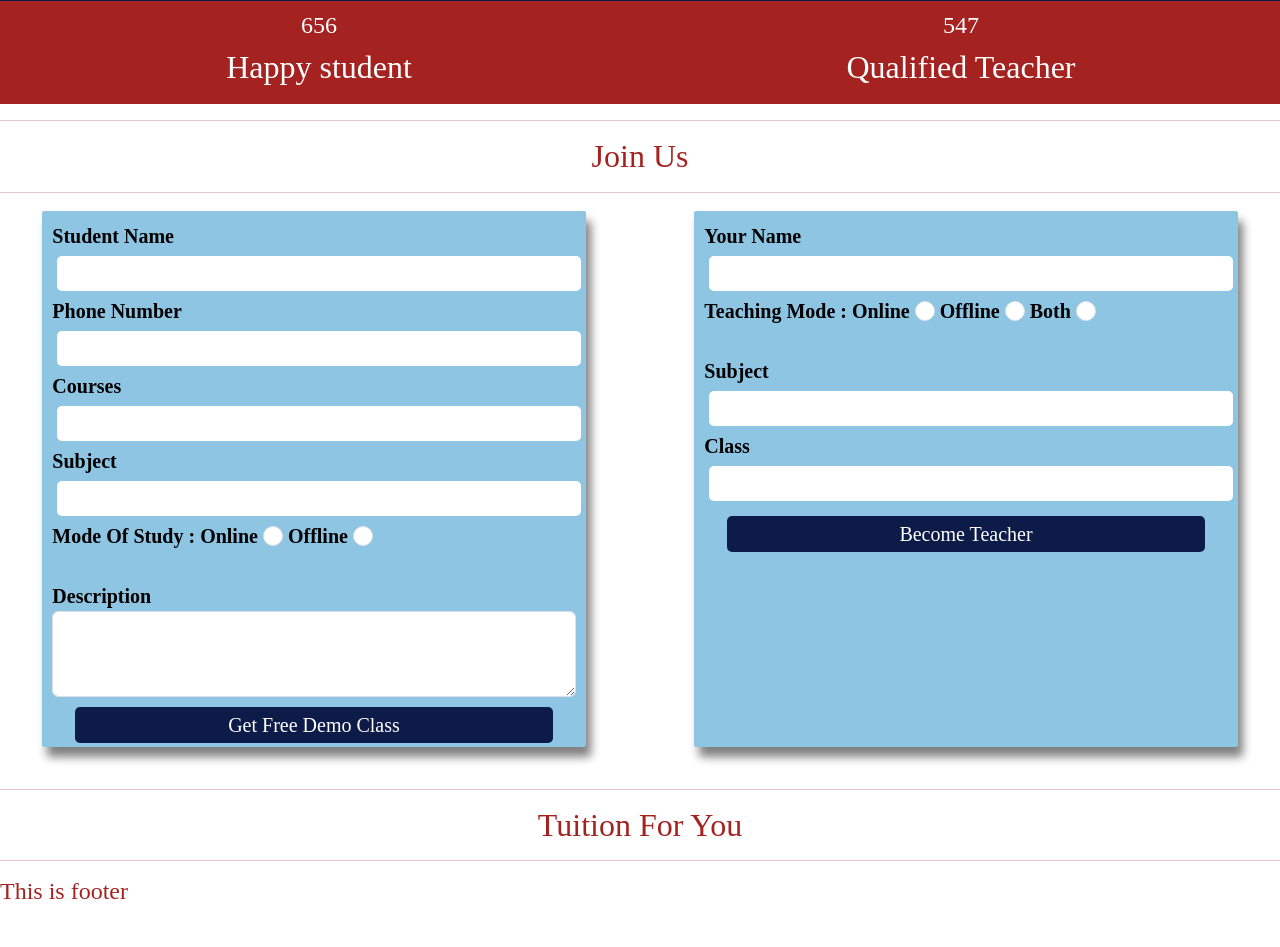
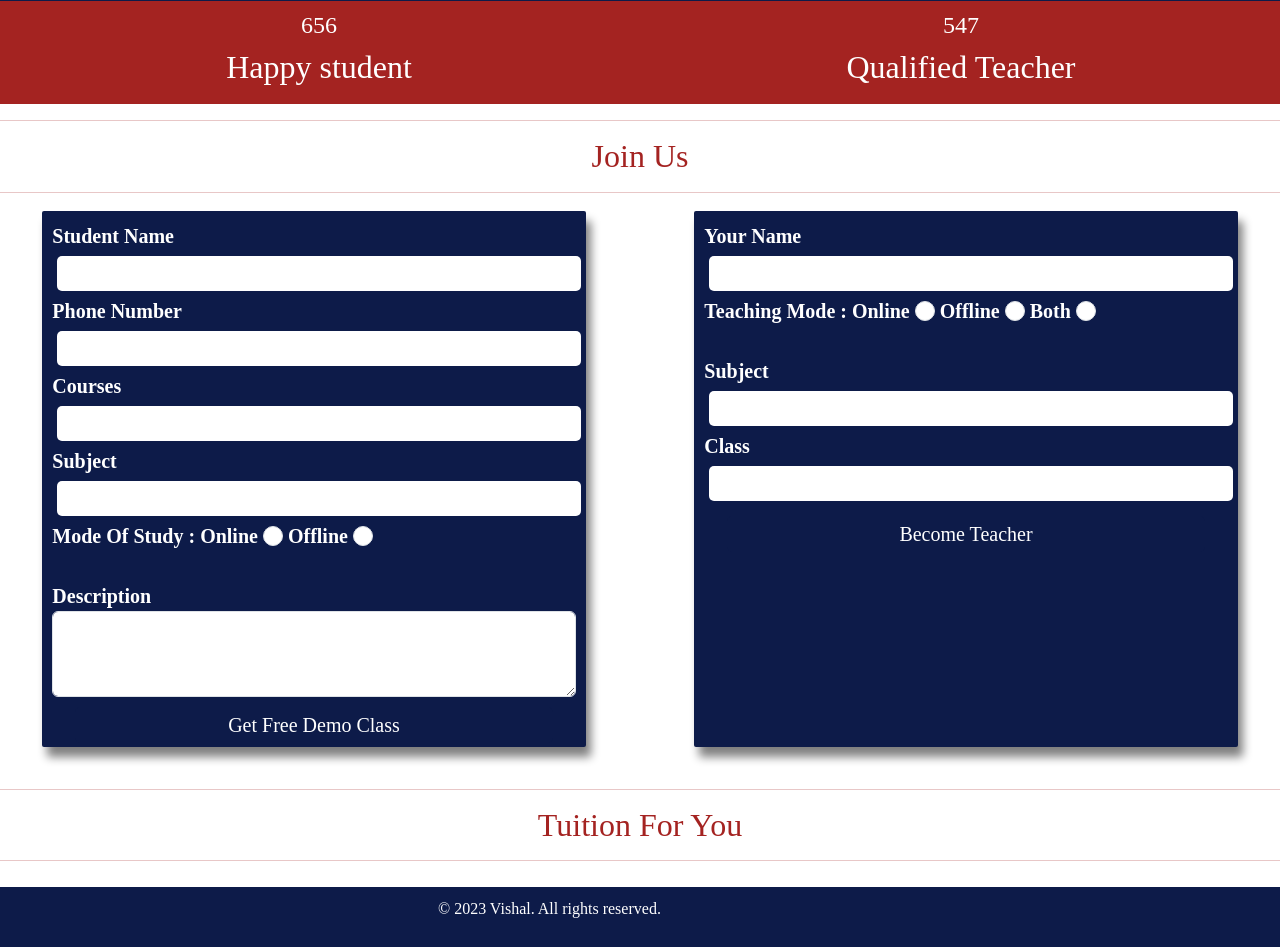
Before and after one commit to vishalorvb/TuitionFinal, a Django app: page / in a window 1280 px wide. Shown: the part 407-1354 px from the top of the page. Before the commit the page ends 1306 px from the top, so only its background shows below. Run offline with Django 3.2, Linux system fonts and the light colour scheme; data that the repository does not hold is empty.

Commit message:
footer added

```diff
--- a/Tuition/Templates/Home/footer.html
+++ b/Tuition/Templates/Home/footer.html
@@ -2,5 +2,22 @@
 {% load static%}
 <link rel="stylesheet" type="text/css" href="{% static 'css/footer.css' %}">
 <div class="footer">
-    <h4>This is footer</h4>
+    <div class="row">
+        <div class="col-md-4">
+
+
+
+        </div>
+        <div class="col-md-4">
+<p>&copy; 2023 Vishal. All rights reserved.</p>
+
+
+
+        </div>
+        <div class="col-md-4">
+
+
+
+        </div>
+    </div>
 </div>
--- a/Tuition/Templates/usermanager/Login.html
+++ b/Tuition/Templates/usermanager/Login.html
@@ -21,12 +21,9 @@
                             <div class="col-12">
                                 <input class="midinput" type="text" name="phone_number">
                             </div>
-
-
                             <div class="col-12">
                                 <input class="submitbutton" type="submit" value="Get OTP">
                             </div>
-
                             </form>
                         </div>
                     </div>
--- a/Tuition/static/css/footer.css
+++ b/Tuition/static/css/footer.css
@@ -1,3 +1,6 @@
-.footer h4{
-    color: var(--Light);
+.footer {
+    background-color: var(--Dark);
+    color: white;
+    margin-top: 10px;
+    padding: 10px;
 }
--- a/Tuition/static/css/form.css
+++ b/Tuition/static/css/form.css
@@ -3,8 +3,8 @@
     border-radius: 2px;
     margin: 2px;
     padding: 10px;
-    color: black;
-    background-color: rgb(141,197,227);
+    color: white;
+    background-color: var(--Dark);
     font-size: 20px;
     font-weight: 600;
     box-shadow: 5px 10px 10px gray;
```
Also changed, not shown: Tuition/static/css/login.css (line endings or trailing spaces).
